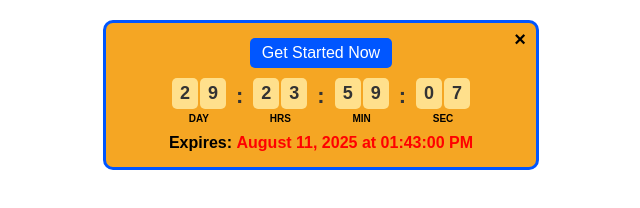
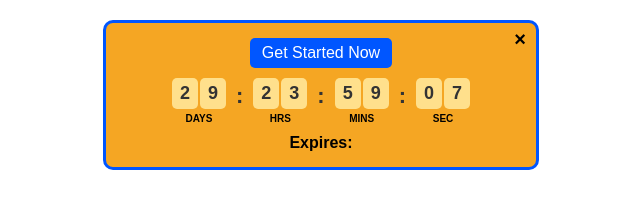
Before and after one commit to Saddam440/countdown-timer, a plain HTML site: page index.html in a window 1280 px wide. Shown: the whole page, without its empty margins (319-959 px from the left). Drawn offline with Linux system fonts and the light colour scheme.

Commit message:
index.html

```diff
--- a/index.html
+++ b/index.html
@@ -161,6 +161,7 @@ document.addEventListener('keydown', function(e) {
 <script>
 function countdownTimer() {
     let countdownDate = localStorage.getItem('countdownDate');
+    const currentTime = new Date().getTime();
 
     if (!countdownDate) {
         const newDate = new Date();
@@ -191,8 +192,9 @@ function countdownTimer() {
             localStorage.removeItem('countdownDate');
         }
 
+        // Add "PM EST" to the end of the date
         const expiryDate = new Date(countdownDate);
-    const formatted = expiryDate.toLocaleString('en-US', {
+        const formattedExpiryDate = expiryDate.toLocaleString('en-US', {
             timeZone: 'America/New_York',
             month: 'long',
             day: 'numeric',
@@ -203,25 +205,31 @@ function countdownTimer() {
             hour12: true
         });
 
-    document.getElementById('expiry-date').textContent = formatted;
+        const timeParts = formattedExpiryDate.split(' ');
+        const timeWithEST = `${timeParts.slice(0, -1).join(' ')} ${timeParts[timeParts.length - 1]} EST`;
+
+        document.querySelector('span strong').textContent = timeWithEST;
     }
 
-  function displayTime(wrapperId, timeStr) {
-    const wrapper = document.getElementById(wrapperId);
-    wrapper.innerHTML = '';
-    for (let char of timeStr) {
-      const div = document.createElement('div');
-      div.className = 'time-number';
-      div.textContent = char;
-      wrapper.appendChild(div);
+    function displayTime(elementId, timeString) {
+        const element = document.getElementById(elementId);
+        element.innerHTML = '';
+        for (let char of timeString) {
+            const span = document.createElement('div');
+            span.className = 'time-number';
+            span.innerText = char;
+            element.appendChild(span);
         }
     }
+
+    document.querySelectorAll('.time-label')[0].innerText = 'DAYS';
+    document.querySelectorAll('.time-label')[2].innerText = 'MINS';
 
     const interval = setInterval(updateCountdown, 1000);
 }
 
 function closeBanner() {
-  document.getElementById('countdown-container').style.display = 'none';
+    document.getElementById('countdown-section').style.display = 'none';
 }
 
 countdownTimer();
```
Lines whose indentation alone changed are shown as unchanged.
